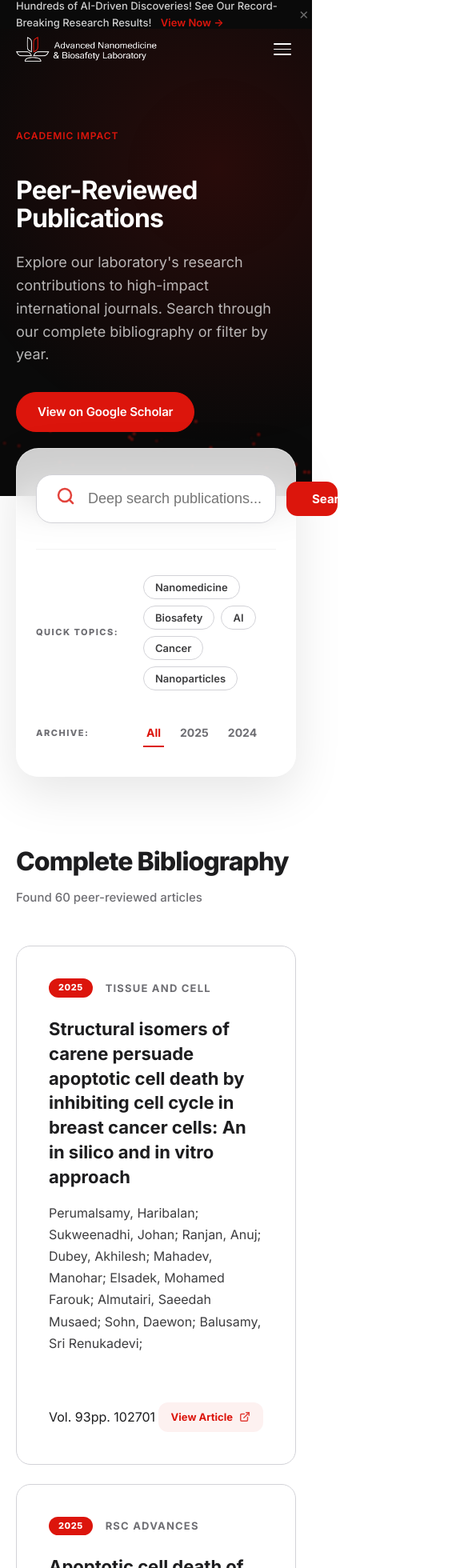
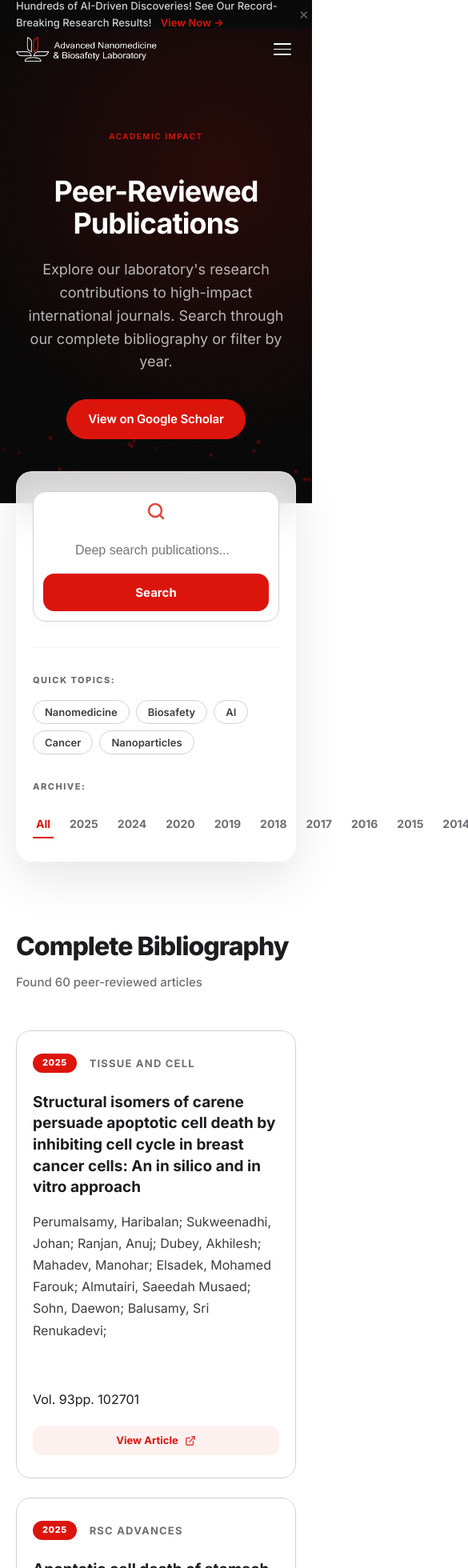
Before and after one commit to zipsar-Team7/anbl-website, a React (Vite) app: page /publications in a window 390 px wide. Shown: the top 1960 px of the page at 80% size, 585 px wide, since content can reach past the window. Built offline with nearby package versions, Linux system fonts and the light colour scheme.

Commit message:
feat: implement styling for Publications and Research pages with new CSS modules

```diff
--- a/src/index.css
+++ b/src/index.css
@@ -343,4 +343,41 @@ button { font-family: var(--font); cursor: pointer; border: none; background: no
   .container { padding: 0 20px; }
   .section    { padding: 64px 0; }
   .section-lg { padding: 80px 0; }
+
+  .inner-hero { padding: 80px 0 50px; text-align: center; }
+  .inner-hero__content { margin: 0 auto; }
+  .inner-hero .t-h1 { font-size: 36px; line-height: 1.1; }
+
+  .cta-band { padding: 60px 0; }
+  .cta-band__inner {
+    flex-direction: column;
+    align-items: flex-start;
+    gap: 32px;
+    text-align: left;
+  }
+  .cta-band__text { width: 100%; }
+  .cta-band__headline { font-size: 32px; line-height: 1.2; }
+  .cta-band__actions {
+    display: flex;
+    flex-direction: column;
+    width: 100%;
+    gap: 12px;
+  }
+  .cta-band__actions .btn {
+    width: 100%;
+    justify-content: center;
+    padding: 16px 24px;
+    font-size: 16px;
+  }
 }
+@media (max-width: 480px) {
+  .inner-hero .t-h1 { font-size: 30px; }
+  .cta-band__headline { font-size: 26px; }
+  .section-label { font-size: 10px; letter-spacing: 0.15em; }
+
+  .t-h1 { font-size: 36px !important; }
+  .t-h2 { font-size: 28px !important; }
+  .t-h3 { font-size: 22px !important; }
+
+  .btn-lg { padding: 18px 32px !important; font-size: 17px !important; }
+}
--- a/src/pages/Publications/Publications.css
+++ b/src/pages/Publications/Publications.css
@@ -364,7 +364,59 @@
 }
 
 @media (max-width: 900px) {
-  .search-hub__meta { grid-template-columns: 1fr; gap: 32px; }
+  .search-hub__meta { flex-direction: column; gap: 32px; }
   .search-hub__glass { padding: 32px 24px; }
   .results-header { flex-direction: column; align-items: flex-start; }
 }
+
+@media (max-width: 600px) {
+  .search-hub-section { margin-top: -40px; }
+  .search-hub__glass { padding: 24px 20px; border-radius: 20px; }
+
+  .search-hub__input-wrapper {
+    flex-direction: column;
+    padding: 12px;
+    gap: 12px;
+    border-radius: 16px;
+  }
+
+  .search-hub__input {
+    width: 100%;
+    padding: 8px 12px 8px 40px;
+    font-size: 16px;
+  }
+
+  .search-hub__icon {
+    left: 20px;
+    top: 26px; /* Adjust for stacked layout */
+  }
+
+  .search-hub__submit-btn {
+    width: 100%;
+    padding: 14px;
+  }
+
+  .meta-group {
+    flex-direction: column;
+    align-items: flex-start;
+    gap: 12px;
+  }
+
+  .meta-label { width: auto; margin-bottom: 4px; }
+
+  .pub-card { padding: 28px 20px; }
+  .pub-card__title { font-size: 19px; }
+
+  .pub-card__footer {
+    flex-direction: column;
+    align-items: flex-start;
+    gap: 20px;
+  }
+
+  .pub-card__actions { width: 100%; }
+  .pub-card__scholar-link { width: 100%; justify-content: center; }
+
+  .pagination { gap: 12px; }
+  .page-num { width: 36px; height: 36px; font-size: 13px; }
+  .page-nav { font-size: 12px; padding: 6px 10px; }
+}
--- a/src/pages/Research/Research.css
+++ b/src/pages/Research/Research.css
@@ -153,3 +153,33 @@
 @media (max-width: 900px) {
   .collab-grid { grid-template-columns: 1fr; gap: 64px; }
 }
+
+@media (max-width: 768px) {
+  .themes-grid { grid-template-columns: 1fr; gap: 24px; }
+
+  .platform-card.horizontal {
+    flex-direction: column;
+    align-items: flex-start;
+    gap: 24px;
+    padding: 32px 24px;
+  }
+
+  .platform-card .card-content { max-width: 100%; }
+
+  .resource-card { padding: 32px 24px; }
+
+  .grant-item { padding: 24px; }
+
+  .grant-details {
+    flex-direction: column;
+    gap: 12px;
+    border-top: 1px solid var(--border-light);
+    padding-top: 16px;
+  }
+
+  .grant-meta {
+    flex-direction: column;
+    align-items: flex-start;
+    gap: 8px;
+  }
+}
```
